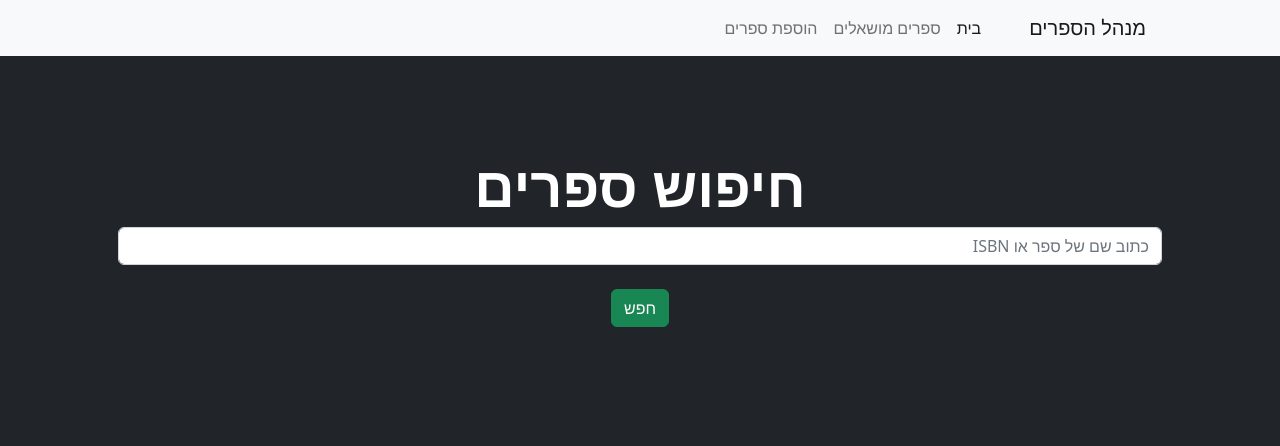
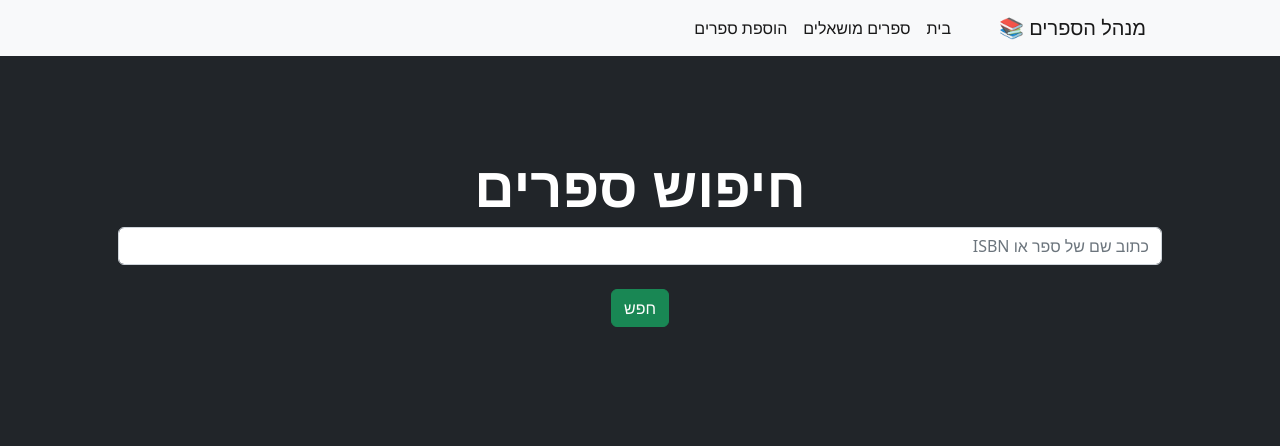
Before and after one commit to YoniPel/SmartLibraryManager, a Django app: page / in a window 1280 px wide. Shown: the top 446 px of the page. Run offline with Django 5.2, Linux system fonts and the light colour scheme; data that the repository does not hold is empty; some libraries are stand-ins or nearby versions.

Commit message:
small frontend change to index.html

```diff
--- a/catalog/templates/catalog/index.html
+++ b/catalog/templates/catalog/index.html
@@ -18,13 +18,13 @@
         <!-- Navigation-->
         <nav class="navbar navbar-expand-lg navbar-light bg-light">
             <div class="container px-4 px-lg-5">
-                <a class="navbar-brand" href="{% url 'home' %}">מנהל הספרים</a>
+                <a class="navbar-brand" href="{% url 'home' %}">מנהל הספרים 📚</a>
                 <button class="navbar-toggler" type="button" data-bs-toggle="collapse" data-bs-target="#navbarSupportedContent" aria-controls="navbarSupportedContent" aria-expanded="false" aria-label="Toggle navigation"><span class="navbar-toggler-icon"></span></button>
                 <div class="collapse navbar-collapse" id="navbarSupportedContent">
                     <ul class="navbar-nav ms-auto mb-2 mb-lg-0 ms-lg-4">
                         <li class="nav-item"><a class="nav-link active" aria-current="page" href="{% url 'home' %}">בית</a></li>
-                        <li class="nav-item"><a class="nav-link" href="{% url 'loaned_books' %}">ספרים מושאלים</a></li>
-                        <li class="nav-item"><a class="nav-link" href="{% url 'add_book' %}">הוספת ספרים</a></li>
+                        <li class="nav-item"><a class="nav-link active" href="{% url 'loaned_books' %}">ספרים מושאלים</a></li>
+                        <li class="nav-item"><a class="nav-link active" href="{% url 'add_book' %}">הוספת ספרים</a></li>
 
 
 <!--                        <li class="nav-item dropdown">-->
```
